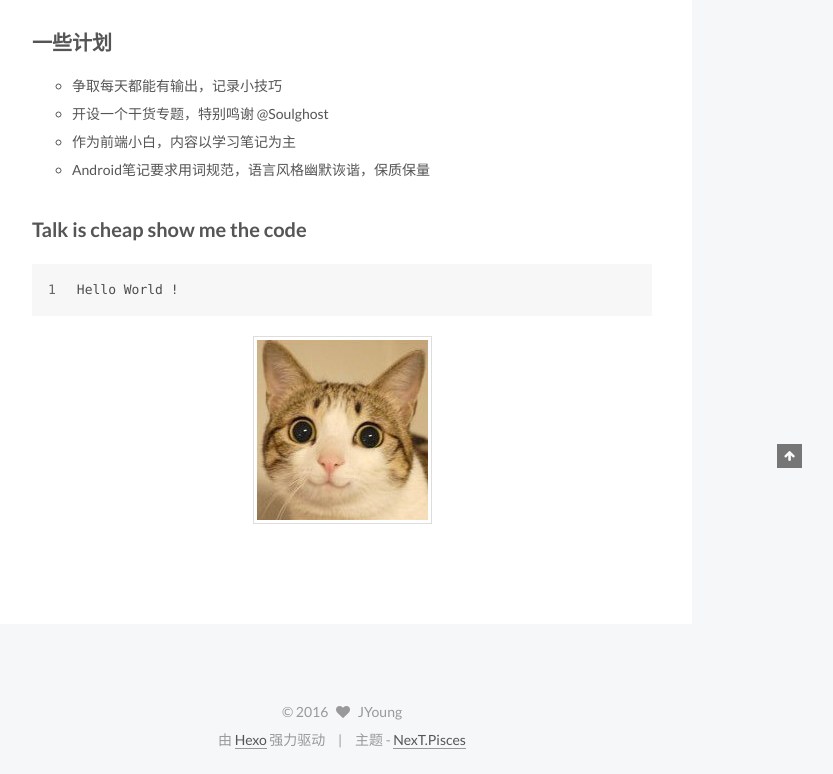
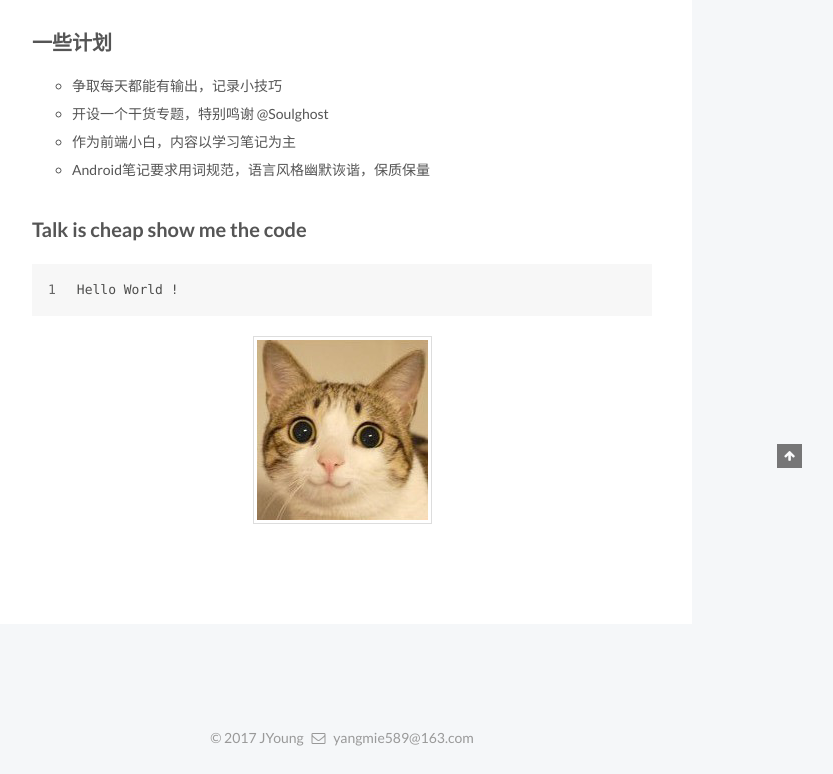
Before and after one commit to JYoung233/JYoung233.github.io, a plain HTML site: page 2016/10/17/hello-world/index.html in a window 1280 px wide. Shown: the part 432-1206 px from the top of the page, without its empty margins (428-1261 px from the left). Drawn offline with Linux system fonts and the light colour scheme.

Commit message:
Site updated: 2017-01-07 15:53:32

```diff
--- a/2016/10/17/hello-world/index.html
+++ b/2016/10/17/hello-world/index.html
@@ -469,24 +469,17 @@
         <div class="copyright" >
 
   &copy;
-  <span itemprop="copyrightYear">2016</span>
-  <span class="with-love">
-    <i class="fa fa-heart"></i>
+  <span itemprop="copyrightYear">2017</span>
+
+  <span class="author" itemprop="copyrightHolder">JYoung</span>
+
+
+<span class="with-love">
+        <i class="fa fa-envelope-o"></i>
   </span>
-  <span class="author" itemprop="copyrightHolder">JYoung</span>
+
+  <span class="author" itemprop="copyrightHolder">yangmie589@163.com</span>
 </div>
-
-<div class="powered-by">
-  由 <a class="theme-link" href="https://hexo.io">Hexo</a> 强力驱动
-</div>
-
-<div class="theme-info">
-  主题 -
-  <a class="theme-link" href="https://github.com/iissnan/hexo-theme-next">
-    NexT.Pisces
-  </a>
-</div>
-
 
 
 
--- a/css/main.css
+++ b/css/main.css
@@ -1558,7 +1558,7 @@ pre .javascript .function {
   width: 4px;
   height: 4px;
   border-radius: 50%;
-  background: #b13891;
+  background: #5c52b9;
 }
 .links-of-blogroll {
   font-size: 13px;
```
Also changed, not shown: archives/2016/10/index.html (+9 -16 lines), archives/2016/index.html (+9 -16 lines), archives/index.html (+9 -16 lines), index.html (+9 -16 lines).
